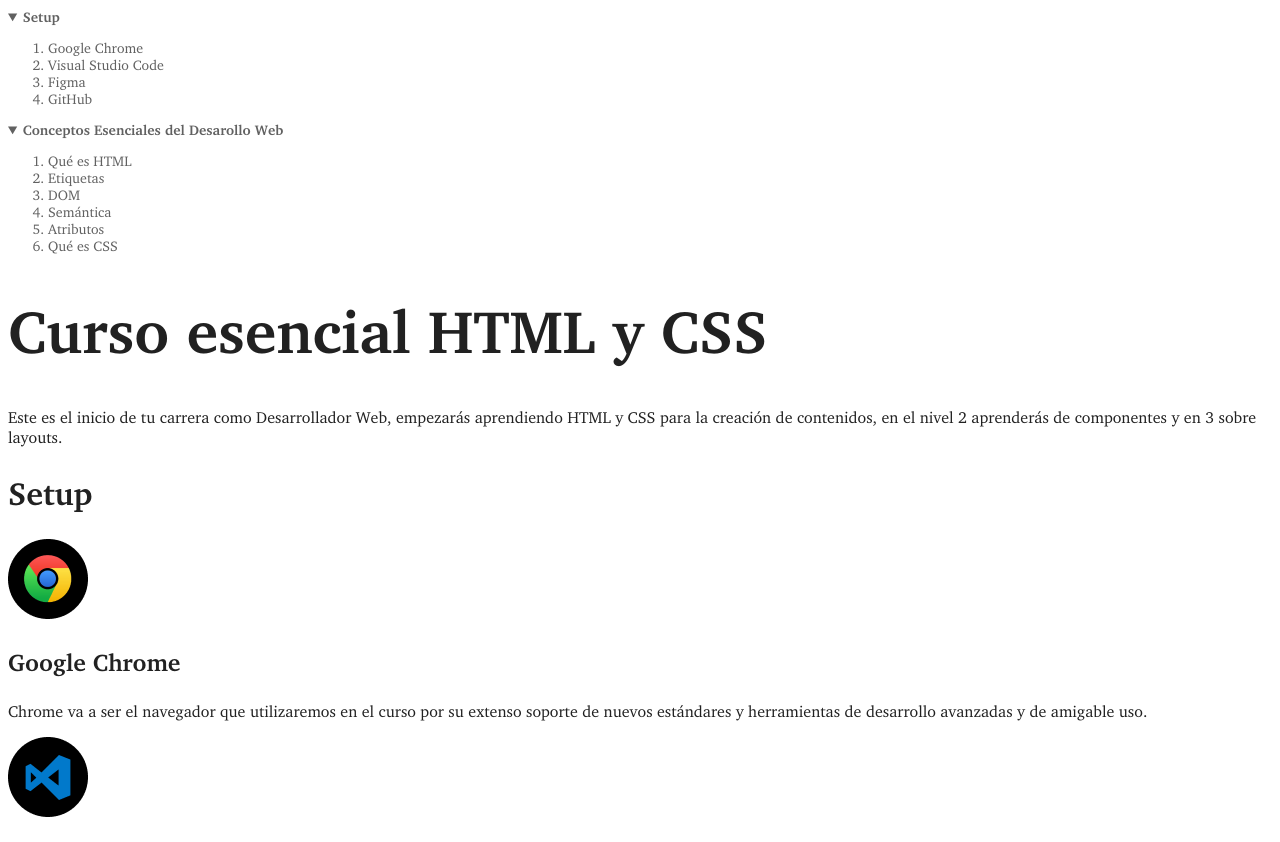
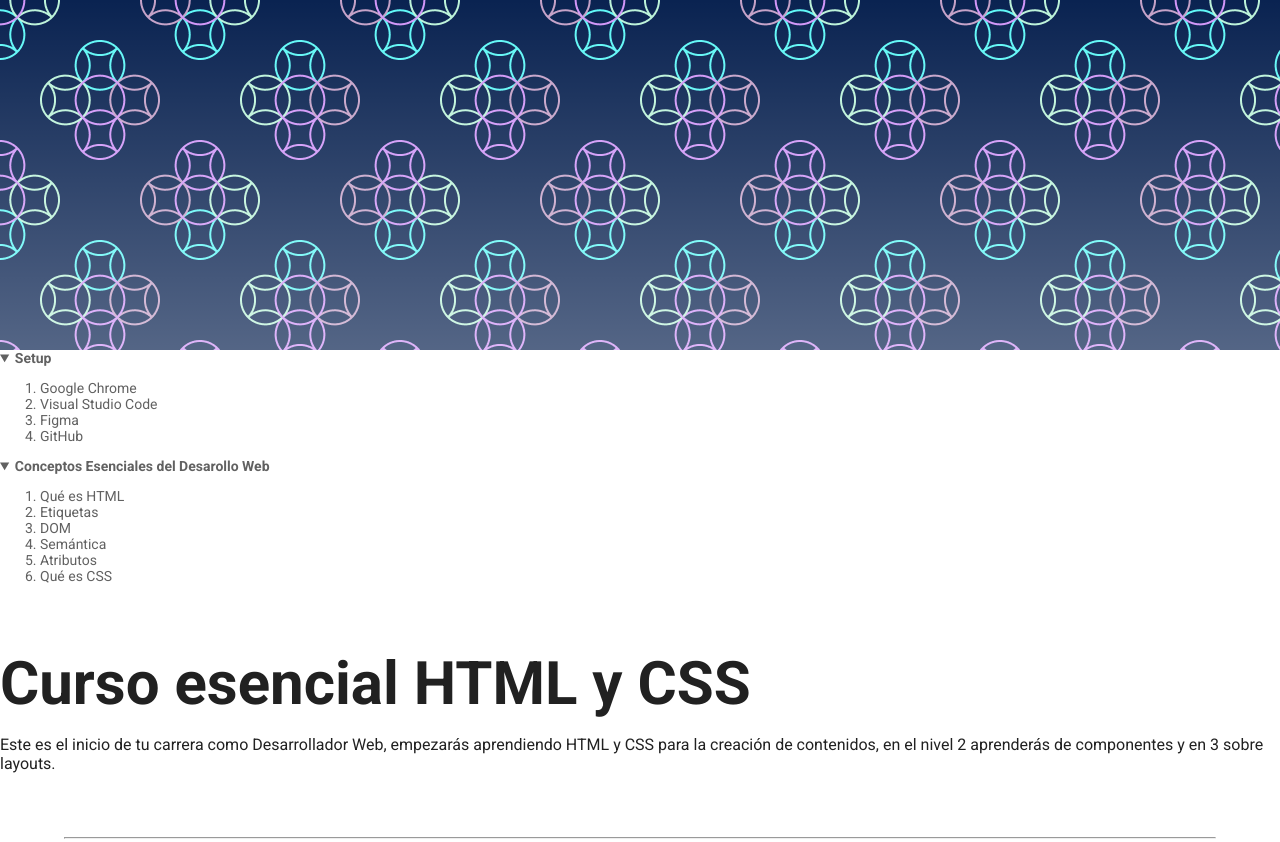
Before and after one commit to 21Reven/curso-esencial-html-css, a plain HTML site: page index.html in a window 1280 px wide. Shown: the top 842 px of the page. Drawn offline with Linux system fonts and the light colour scheme.

Commit message:
Cambios en el CSS y el HTML

```diff
--- /dev/null
+++ b/css/styles-logical.css
@@ -0,0 +1,108 @@
+@font-face {
+  font-family: charter;
+  src: url('../fonts/charter-regular.otf');
+  font-style: normal;
+  font-weight: 400;
+}
+
+@font-face {
+  font-family: charter;
+  src: url('../fonts/charter-italic.otf');
+  font-style: italic;
+  font-weight: 400;
+}
+
+@font-face {
+  font-family: charter;
+  src: url('../fonts/charter-bold.otf');
+  font-style: normal;
+  font-weight: bold;
+}
+
+@font-face {
+  font-family: charter;
+  src: url('../fonts/charter-bold-italic.otf');
+  font-style: italic;
+  font-weight: bold;
+}
+
+:root {
+  font-size: 16px;
+  --gray30:#212121;
+  --gray20:#212429;
+  --gray10:#616161;
+}
+
+body {
+  color: var(--gray30);
+  font-family: 'Roboto', sans-serif;
+  /* font-family: charter; */
+}
+
+a {
+  color: var(--gray30);
+}
+
+header {
+  /* --gray10: red; */
+  font-size: 14px;
+  color: var(--gray10);
+}
+
+header a {
+  color: var(--gray10);
+  text-decoration: none;
+}
+
+header a:hover {
+  color: var(--gray30);
+}
+
+details summary {
+  font-weight: bold;
+}
+
+h1 {
+  font-size: 60px;
+}
+
+h2 {
+  font-size: 2em;
+}
+
+h3 {
+  font-size: 1.5em;
+}
+
+pre {
+  background: #FEC62E;
+}
+
+.hero {
+  background-image: linear-gradient(to top, rgba(255, 255, 255, .3), transparent), url('../images/pattern.png');
+  height: 350px;
+}
+
+.section-content{
+  counter-reset: titleList;
+}
+
+.section-content h3{
+  counter-increment: titleList;
+}
+
+.section-content h3::before {
+  content: counter(titleList, decimal);
+}
+
+.section-content h3::after {
+  content: '';
+  width: 80px;
+  height: 4px;
+  background: #424242;
+  display: inline-block;
+}
+
+/* *::selection {
+  background: green;
+} */
--- /dev/null
+++ b/css/styles-physical.css
@@ -0,0 +1,148 @@
+@font-face {
+  font-family: charter;
+  src: url('../fonts/charter-regular.otf');
+  font-style: normal;
+  font-weight: 400;
+}
+
+@font-face {
+  font-family: charter;
+  src: url('../fonts/charter-italic.otf');
+  font-style: italic;
+  font-weight: 400;
+}
+
+@font-face {
+  font-family: charter;
+  src: url('../fonts/charter-bold.otf');
+  font-style: normal;
+  font-weight: bold;
+}
+
+@font-face {
+  font-family: charter;
+  src: url('../fonts/charter-bold-italic.otf');
+  font-style: italic;
+  font-weight: bold;
+}
+
+:root {
+  font-size: 16px;
+  --gray30:#212121;
+  --gray20:#212429;
+  --gray10:#616161;
+}
+
+body {
+  color: var(--gray30);
+  font-family: 'Roboto', sans-serif;
+  margin: 0;
+  /* font-family: charter; */
+}
+
+/* h1 + p {
+  margin-bottom: 64px;
+} */
+
+hr {
+  margin: 64px;
+}
+
+a {
+  color: var(--gray30);
+}
+
+header {
+  /* --gray10: red; */
+  font-size: 14px;
+  color: var(--gray10);
+}
+
+header a {
+  color: var(--gray10);
+  text-decoration: none;
+}
+
+header a:hover {
+  color: var(--gray30);
+}
+
+details summary {
+  font-weight: bold;
+}
+
+h1 {
+  font-size: 60px;
+  margin-top: 64px;
+  margin-bottom: 16px;
+}
+
+h2 {
+  font-size: 2em;
+  margin: 64px 0 40px;
+  font-weight: normal;
+}
+
+h3 {
+  font-size: 1.5em;
+  margin-top: 16px;
+  margin-bottom: 24px;
+  font-weight: normal;
+}
+
+pre {
+  background: #FEC62E;
+}
+
+blockquote {
+  margin: 32px 0;
+}
+
+.hero {
+  background-image: linear-gradient(to top, rgba(255, 255, 255, .3), transparent), url('../images/pattern.png');
+  height: 350px;
+}
+
+.section-content:last-of-type {
+  margin-top: 164px;
+}
+
+.section-content + hr {
+  display: none;
+}
+
+.section-content ol li {
+  line-height: 24px;
+}
+
+.section-content ul li {
+  margin-bottom: 16px;
+}
+
+.section-content img {
+  margin-top: 40px;
+}
+
+.section-content{
+  counter-reset: titleList;
+}
+
+.section-content h3{
+  counter-increment: titleList;
+}
+
+.section-content h3::before {
+  content: counter(titleList, decimal);
+}
+
+.section-content h3::after {
+  content: '';
+  width: 80px;
+  height: 4px;
+  background: #424242;
+  display: inline-block;
+}
+
+/* *::selection {
+  background: green;
+} */
--- a/index.html
+++ b/index.html
@@ -3,10 +3,14 @@
   <head>
     <meta charset="UTF-8">
     <meta name="viewport" content="width=device-width, initial-scale=1.0">
-  <link rel="stylesheet" href="/css/styles.css">
+    <link rel="stylesheet" href="/css/styles-physical.css">
+    <link rel="preconnect" href="https://fonts.gstatic.com">
+    <link href="https://fonts.googleapis.com/css2?family=Roboto:ital,wght@0,400;0,700;1,400;1,700&display=swap"
+    rel="stylesheet">
     <title>El Blog de Luis</title>
   </head>
   <body>
+    <div class="hero"></div>
     <header>
         <details open>
           <summary>
@@ -75,13 +79,16 @@
             </li>
           </ol>
         </nav>
+      </details>
       </header>
-  </details>
+      <main>
     <h1>Curso esencial HTML y CSS</h1>
     <p>
       Este es el inicio de tu carrera como Desarrollador Web, empezarás aprendiendo HTML y CSS para la creación de contenidos,
       en el nivel 2 aprenderás de componentes y en 3 sobre layouts.
     </p>
+    <hr>
+    <section class="section-content">
       <h2>Setup</h2>
       <img src="images/google-chrome.png" alt="Logo de Google Chrome" title="Logo del navegador Google Chrome">
       <h3 id="google-chrome">Google Chrome</h3>
@@ -109,7 +116,17 @@
       mundo, en vez de subir fotos de tus viajes aquí subes tu código y puedes elegir hacerlo “open source” o guardarlo de
       manera privada, Github será esencial para almacenar tu futuro portafolio.
     </p>
+    <blockquote>
+      <p>
+        “Este es el inicio de tu carrera como Desarrollador Web”
+      </p>
+      <p>
+        -Leonidas Esteban
+      </p>
+    </blockquote>
+  </section>
     <hr>
+    <section class="section-content">
       <h2>Conceptos esenciales del Desarrollo Web</h2>
       <h3 id="html">Qué es HTML</h3>
       <p>
@@ -166,7 +183,8 @@
       la presentación de documentos HTML
     </p>
     <img src="images/css.png" alt="Imágen del CSS" title="Imágen con el logo de CSS">
-      <hr>
+  </section>
+  <section class="section-content">
     <h2>Modelo de Caja</h2>
     <h3>El modelo de caja está compuesto por:</h3>
     <p>Chrome va a ser el navegador que utilizaremos en el curso por su extenso soporte de nuevos estándares y herramientas de desarrollo avanzadas y de amigable uso.</p>
@@ -214,8 +232,10 @@
         padding-block | padding-inline | padding-block-start | padding-block-end | padding-inline-start | padding-inline-end
       </li>
     </ul>
+  </section>
     <p> Mi correo electrónico
       <a href="mailto:luizenk21@gmail.com">luizenk21@gmail.com</a>
     </p>
+  </main>
 </body>
       </html>
```
Also changed, not shown: images/pattern.png (added). Lines whose indentation alone changed are shown as unchanged.
